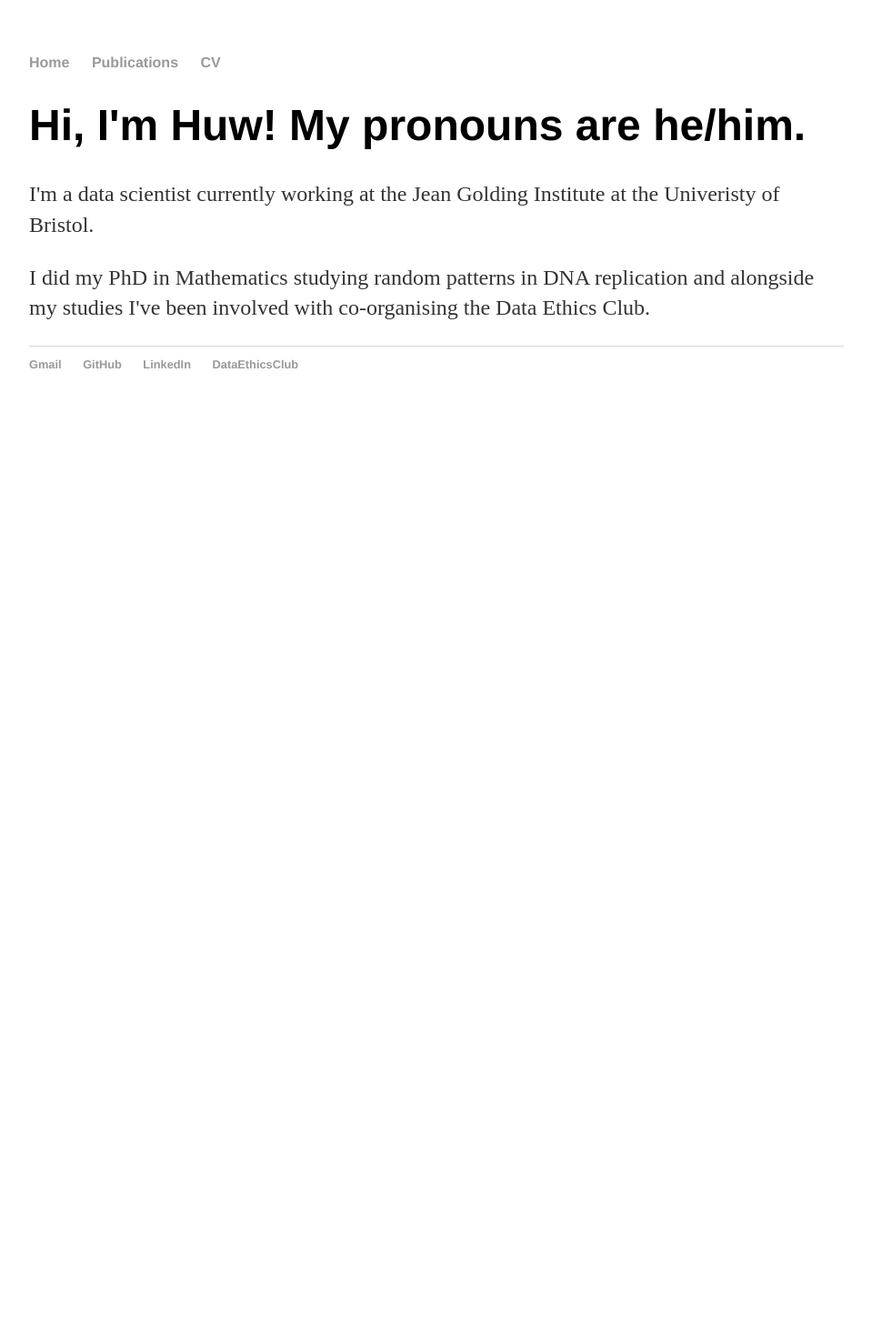
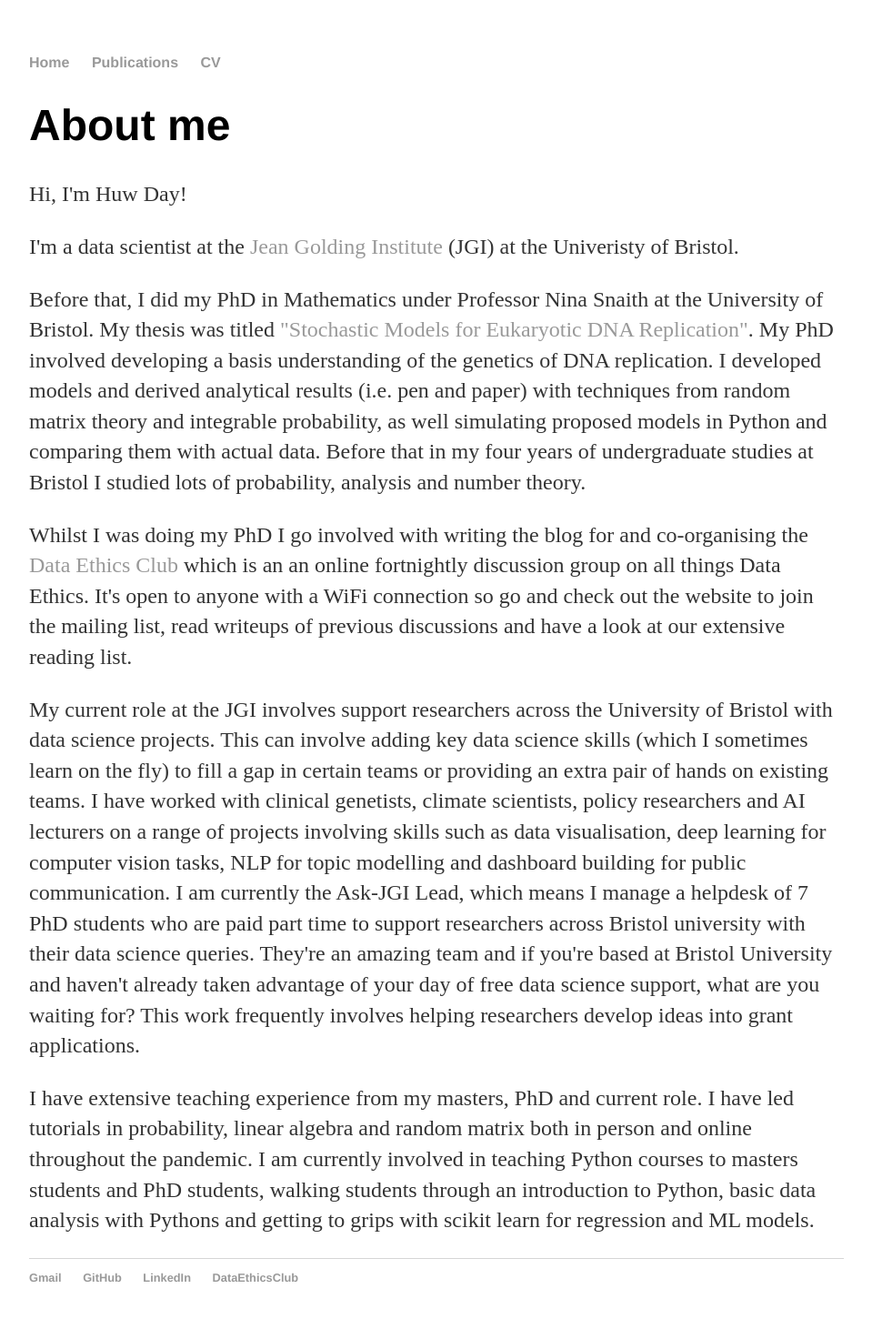
Before and after one commit to HuwWDay/HuwWDay.github.io, a Jekyll site: the page built from index.html, in a window 1280 px wide. Shown: the whole page at 91% size, without its empty margins (160-1119 px from the left). Built offline with Jekyll 4.4.1, drawn with Linux system fonts in a browser that asks for light colours; before the commit the page ends 900 px from its top, so only the background shows below that.

Commit message:
Update index.html

```diff
--- a/index.html
+++ b/index.html
@@ -3,7 +3,19 @@ layout: default
 title: Huw Day, Data Scientist
 ---
 <div class="blurb">
-		<h1>Hi, I'm Huw! My pronouns are he/him.</h1>
-		<p>I'm a data scientist currently working at the Jean Golding Institute at the Univeristy of Bristol.
-		<p>I did my PhD in Mathematics studying random patterns in DNA replication and alongside my studies I've been involved with co-organising the Data Ethics Club.
+		<h1>About me</h1>
+		<p>Hi, I'm Huw Day!
+		<p>I'm a data scientist at the <a href="https://www.bristol.ac.uk/golding/">Jean Golding Institute</a> (JGI) at the Univeristy of Bristol.
+		<p>Before that, I did my PhD in Mathematics under Professor Nina Snaith at the University of Bristol. My thesis was titled <a href="https://research-information.bris.ac.uk/en/studentTheses/stochastic-models-for-eukaryotic-dna-replication?fbclid=IwZXh0bgNhZW0CMTEAAR3oAbQYPCnO5SSXd679WUeVNpMb7kGrHyI-rQZZgLMZF64xKq7RbNtEa4o_aem_Dn9MIQF6IEVG6iuY0JAmMQ">"Stochastic Models for Eukaryotic DNA Replication"</a>.
+		My PhD involved developing a basis understanding of the genetics of DNA replication. I developed models and derived analytical results (i.e. pen and paper) with techniques from random matrix theory and integrable probability, as well simulating proposed models in Python and comparing them with actual data.
+		Before that in my four years of undergraduate studies at Bristol I studied lots of probability, analysis and number theory.
+		<p>Whilst I was doing my PhD I go involved with writing the blog for and co-organising the <a href="dataethicsclub.com/">Data Ethics Club</a> which is an an online fortnightly discussion group on all things Data Ethics.
+		It's open to anyone with a WiFi connection so go and check out the website to join the mailing list, read writeups of previous discussions and have a look at our extensive reading list.
+		<p>My current role at the JGI involves support researchers across the University of Bristol with data science projects. This can involve adding key data science skills (which I sometimes learn on the fly) to fill a gap in certain teams
+		or providing an extra pair of hands on existing teams. I have worked with clinical genetists, climate scientists, policy researchers and AI lecturers on a range of projects involving skills such as data visualisation, deep learning for computer vision tasks,
+		NLP for topic modelling and dashboard building for public communication.
+		I am currently the Ask-JGI Lead, which means I manage a helpdesk of 7 PhD students who are paid part time to support researchers across Bristol university with their data science queries. They're an amazing team and if you're based at Bristol University and haven't already taken advantage of your day of free data science support, what are you waiting for?
+		This work frequently involves helping researchers develop ideas into grant applications.
+		<p>I have extensive teaching experience from my masters, PhD and current role. I have led tutorials in probability, linear algebra and random matrix both in person and online throughout the pandemic.
+		I am currently involved in teaching Python courses to masters students and PhD students, walking students through an introduction to Python, basic data analysis with Pythons and getting to grips with scikit learn for regression and ML models.
     		</div><!-- /.blurb -->
```
